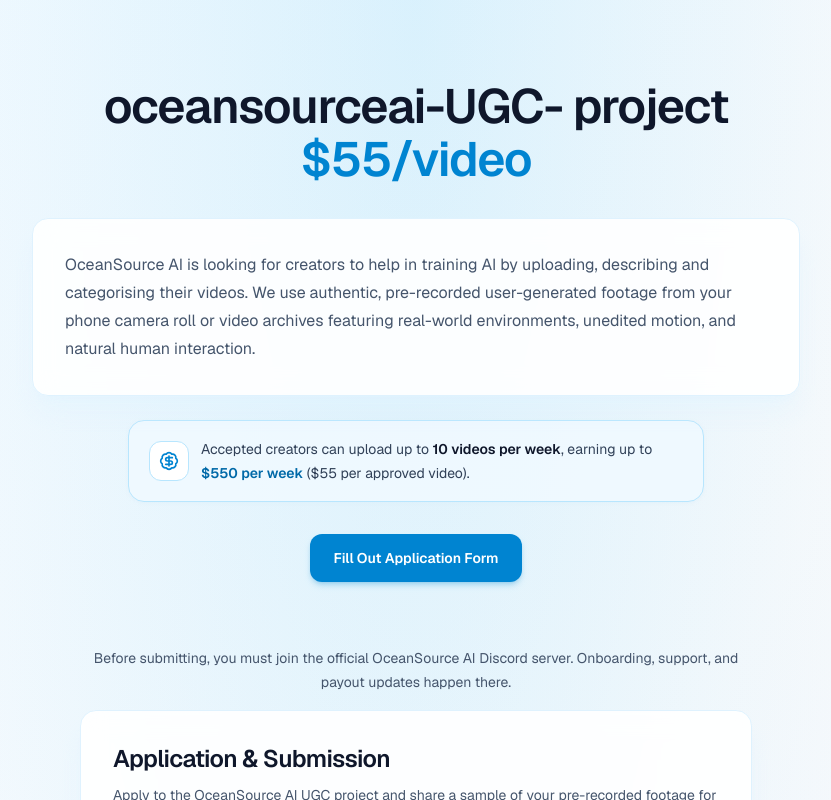
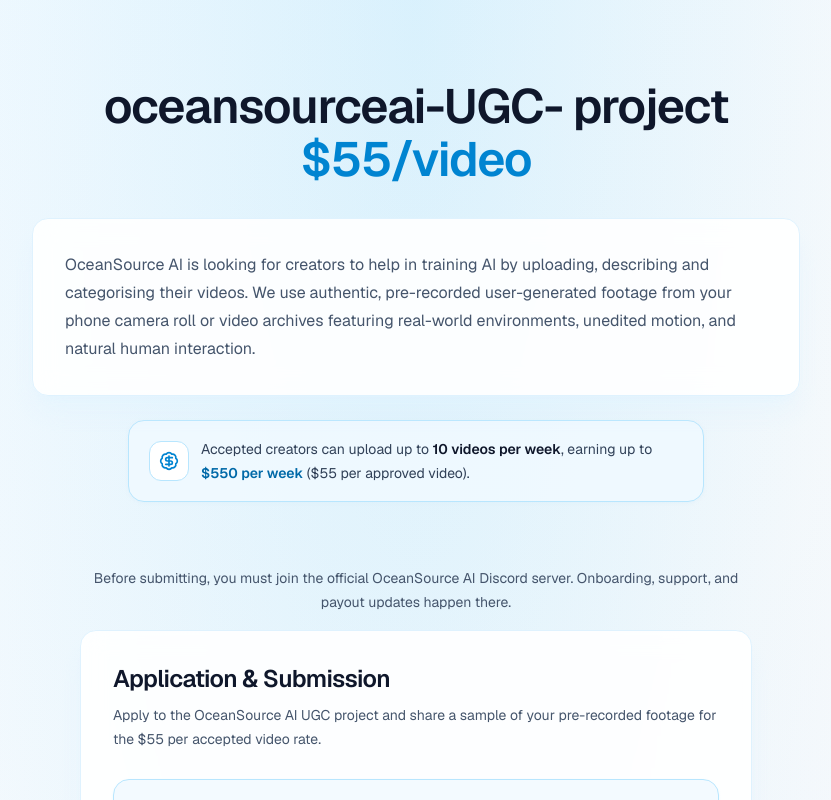
Before and after one commit to delgadoruby148-del/oceansourceai-ugc, a Next.js app: page / in a window 1280 px wide. Shown: the top 800 px of the page, without its empty margins (224-1055 px from the left). Built offline with nearby package versions, Linux system fonts and the light colour scheme; no server answers.

Commit message:
Remove Fill Out Application Form button from hero section

```diff
--- a/app/page.tsx
+++ b/app/page.tsx
@@ -84,14 +84,6 @@
             </p>
           </div>
 
-          <div className="mt-8 flex justify-center">
-            <a
-              href="#application-form"
-              className="inline-flex items-center justify-center rounded-xl bg-sky-600 px-6 py-3.5 text-sm font-semibold text-white shadow-md shadow-sky-600/25 outline-none transition duration-200 hover:bg-sky-500 focus:ring-2 focus:ring-sky-400 focus:ring-offset-2"
-            >
-              Fill Out Application Form
-            </a>
-          </div>
         </header>
 
         {/* 2. Application Form */}
```
